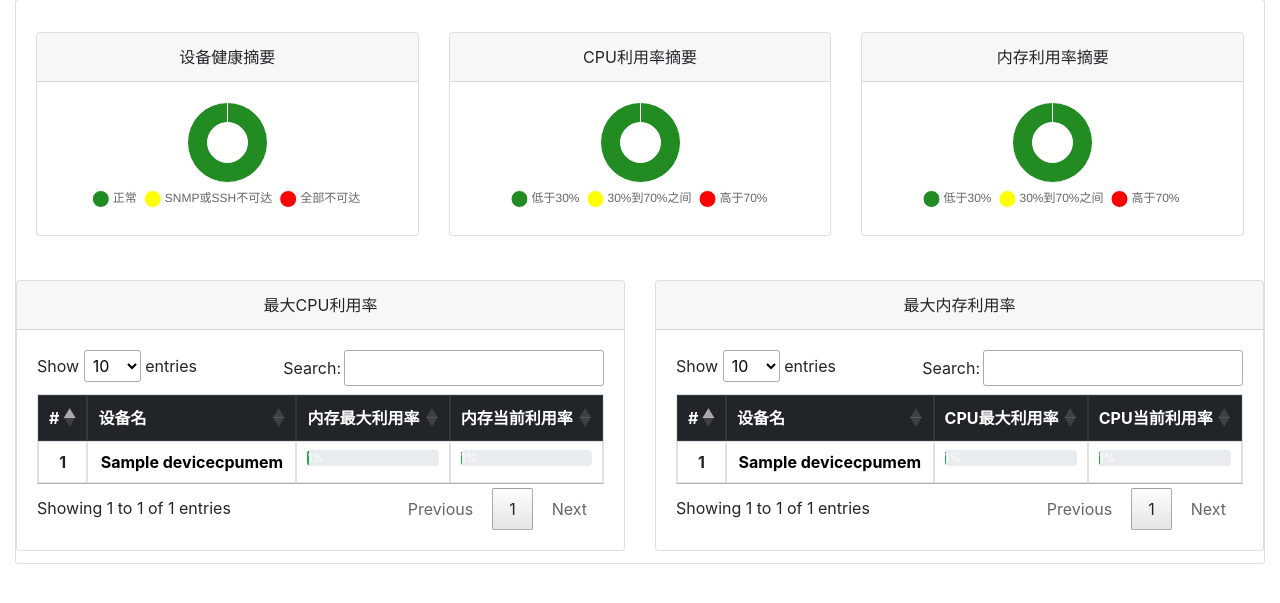
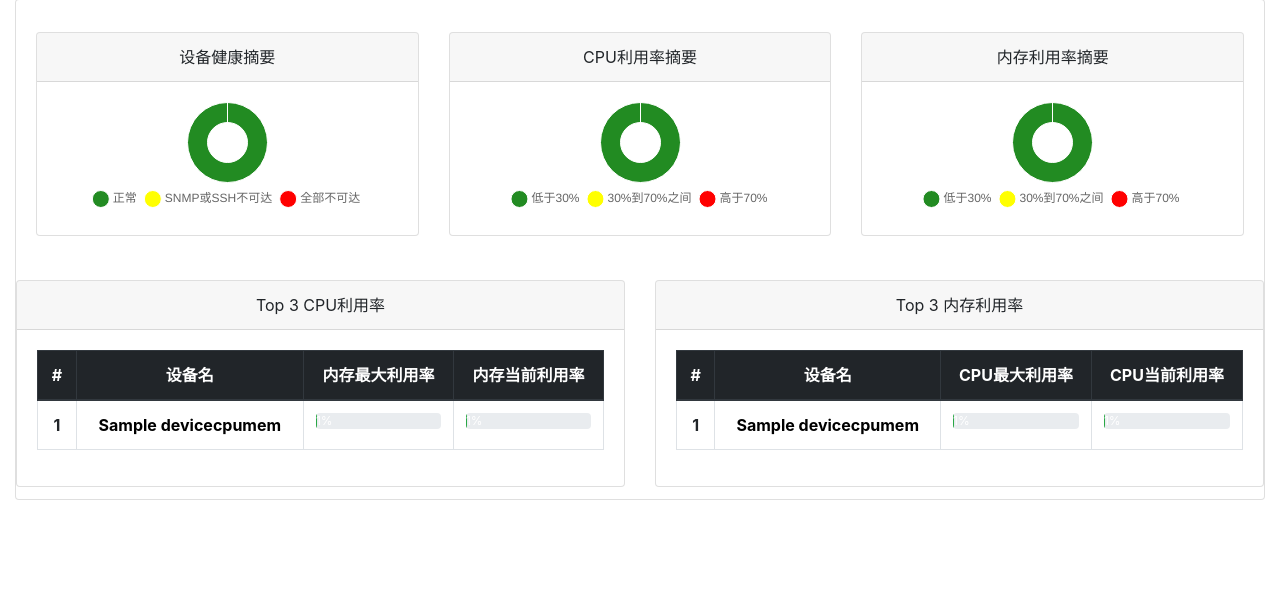
Before and after one commit to cqbomb/qyt_devnet, a Django app: page / in a window 1280 px wide. Shown: the part 67-670 px from the top of the page. Run offline with Django 3.2, Linux system fonts and the light colour scheme; tables that the repository leaves empty hold one stand-in row (values such as "Sample post"); some libraries are stand-ins or nearby versions.

Commit message:
控制展示TOP3 内存和CPU利用率

```diff
--- a/templates/index.html
+++ b/templates/index.html
@@ -55,7 +55,7 @@
       <div class="row py-2">
             <div class="col-md-6 py-1">
                 <div class="card">
-                    <div class="card-header">最大CPU利用率</div>
+                    <div class="card-header">Top 3 CPU利用率</div>
                     <div class="card-body">
                         {% include 'top_cpu_utilization.html'%}
                     </div>
@@ -63,7 +63,7 @@
             </div>
             <div class="col-md-6 py-1">
                 <div class="card">
-                    <div class="card-header">最大内存利用率</div>
+                    <div class="card-header">Top 3 内存利用率</div>
                     <div class="card-body">
                         {% include 'top_mem_utilization.html'%}
                     </div>
@@ -80,13 +80,13 @@
     get_json_render_chart('/home/mem', "chDonut3", "pie");
 </script>
 
-<script>
+<!--script>
     $(document).ready( function () {
         $('#myTable_cpu').DataTable();
     } );
-</script>
+</script-->
     {# DataTable中点击任何一个条目变深色,表示被选中功能的JavaScript #}
-    <script>
+<!--script>
     $(document).ready(function() {
         var table = $('#myTable_cpu').DataTable();
 
@@ -104,15 +104,15 @@
             table.row('.selected').remove().draw( false );
         } );
     } );
-</script>
+</script-->
 
-<script>
+<!--script>
     $(document).ready( function () {
         $('#myTable_mem').DataTable();
     } );
-</script>
+</script-->
     {# DataTable中点击任何一个条目变深色,表示被选中功能的JavaScript #}
-    <script>
+<!--script>
     $(document).ready(function() {
         var table = $('#myTable_mem').DataTable();
 
@@ -130,6 +130,6 @@
             table.row('.selected').remove().draw( false );
         } );
     } );
-</script>
+</script-->
 
 {% endblock body %}
--- a/views/index.py
+++ b/views/index.py
@@ -14,8 +14,13 @@ def index(request):
     devices_cpu_list = []
     devices_mem_list = []
     result = Devicecpumem.objects.order_by("-cpu_max_utilization")
+    i = 1
     for x in result:
-        devices_cpu_list.append({'name': x.name, 'cpu_max': x.cpu_max_utilization, 'cpu_current': x.cpu_current_utilization})
-        devices_mem_list.append({'name': x.name, 'mem_max': x.mem_max_utilization, 'mem_current': x.mem_current_utilization})
+        if i <= 3:
+            devices_cpu_list.append({'name': x.name, 'cpu_max': x.cpu_max_utilization, 'cpu_current': x.cpu_current_utilization})
+            devices_mem_list.append({'name': x.name, 'mem_max': x.mem_max_utilization, 'mem_current': x.mem_current_utilization})
+            i += 1
+        else:
+            break
 
     return render(request, 'index.html', {'devices_cpu_list': devices_cpu_list, 'devices_mem_list': devices_mem_list})
```
